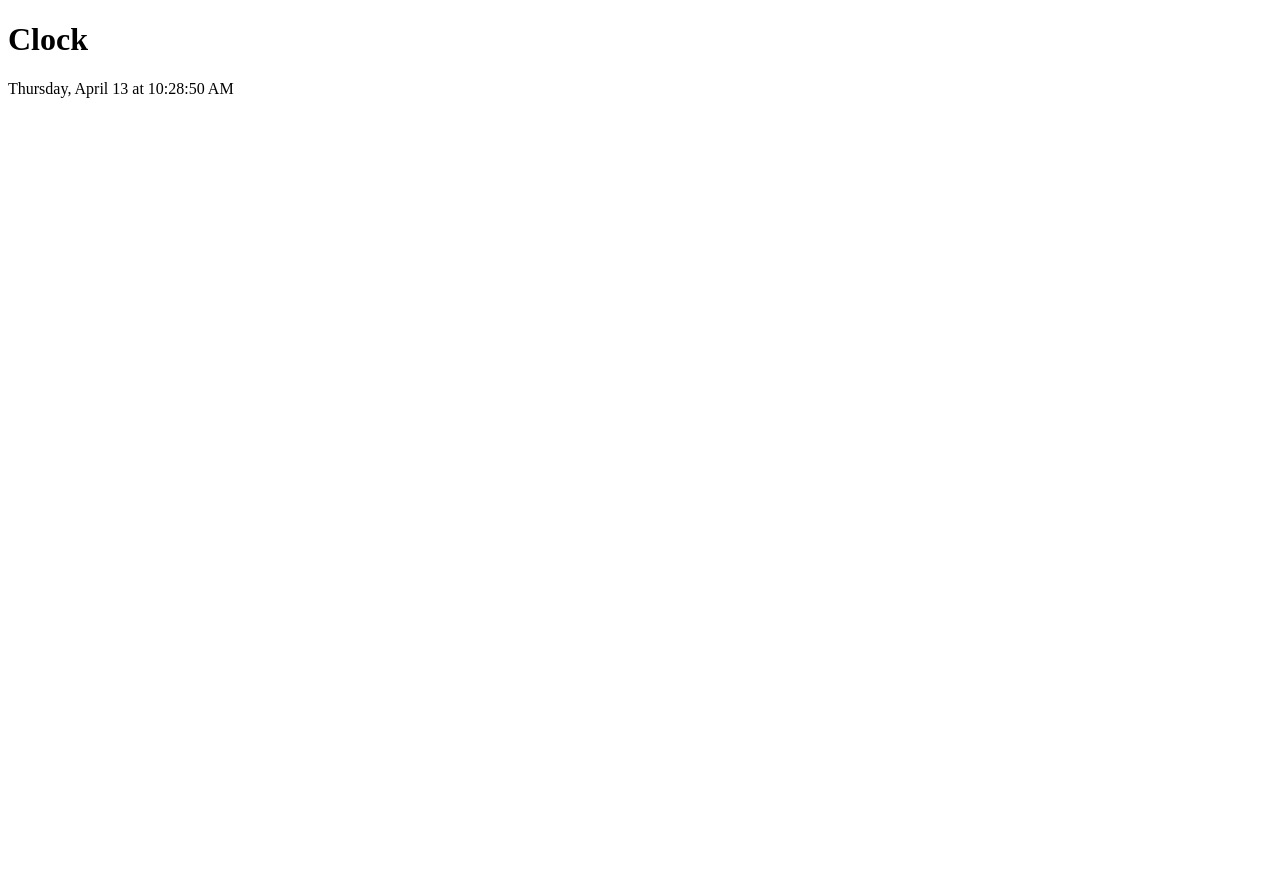
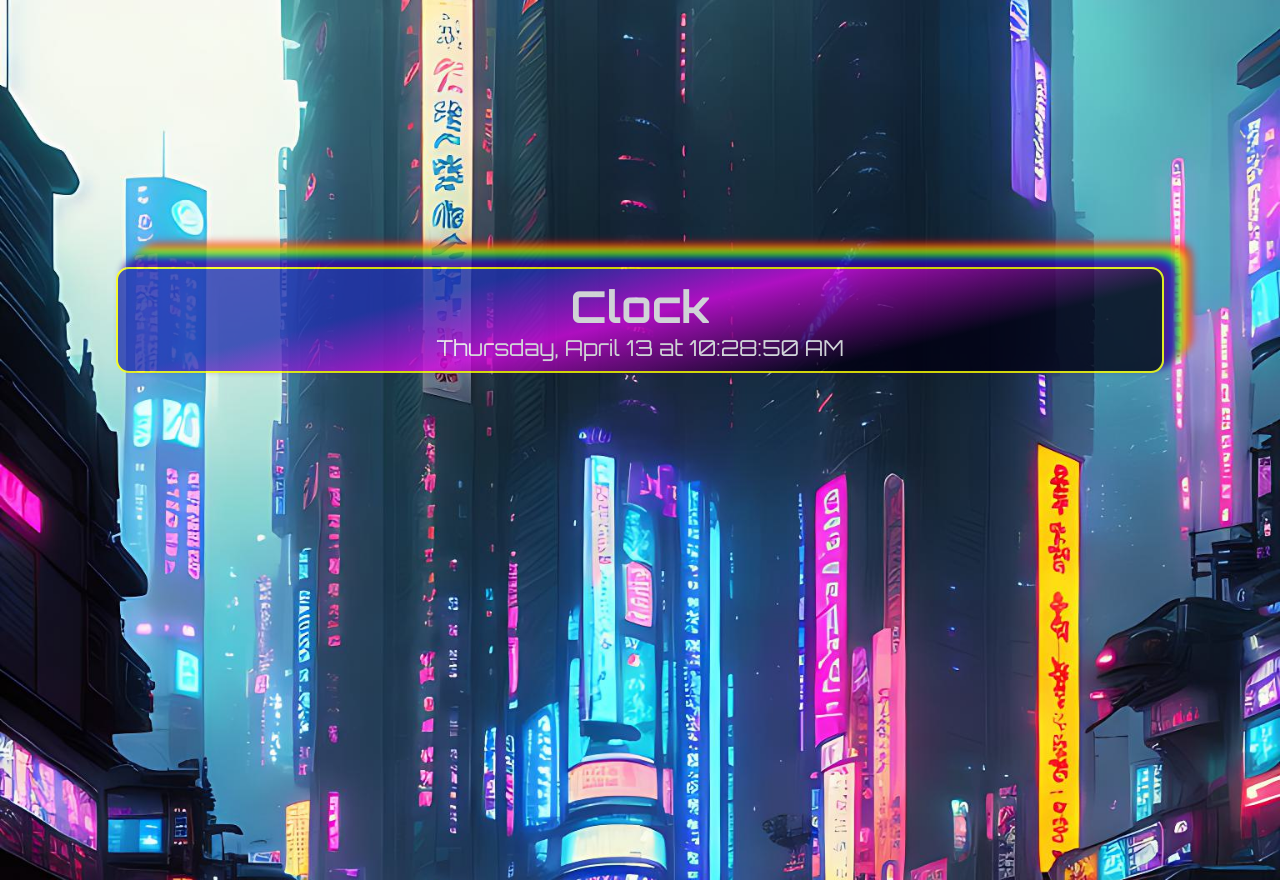
Before and after one commit to NicholasMorganDev/bluenight-in-seoul-clock, a website: page index.html in a window 1280 px wide. Before the commit the page ends 800 px from the top, so only its background shows below. Drawn offline with Linux system fonts and the light colour scheme; the site is published under a folder, as on GitHub Pages, so addresses that start at the root find nothing.

Commit message:
attempt to upload to gh pages

```diff
--- a/index.html
+++ b/index.html
@@ -7,8 +7,8 @@
   <link rel="preconnect" href="https://fonts.googleapis.com">
   <link rel="preconnect" href="https://fonts.gstatic.com" crossorigin>
   <link href="https://fonts.googleapis.com/css2?family=Orbitron:wght@400;500;600;700;800;900&display=swap" rel="stylesheet">
-  <link rel="stylesheet" href="/src/styles/clock.css">
-  <link rel="shortcut icon" href="/src/images/favicon.ico" type="image/x-icon">
+  <link rel="stylesheet" href="./src/styles/clock.css">
+  <link rel="shortcut icon" href="./src/images/favicon.ico" type="image/x-icon">
   <title>BlueNight in Seoul Clock</title>
 </head>
 <body>
```
